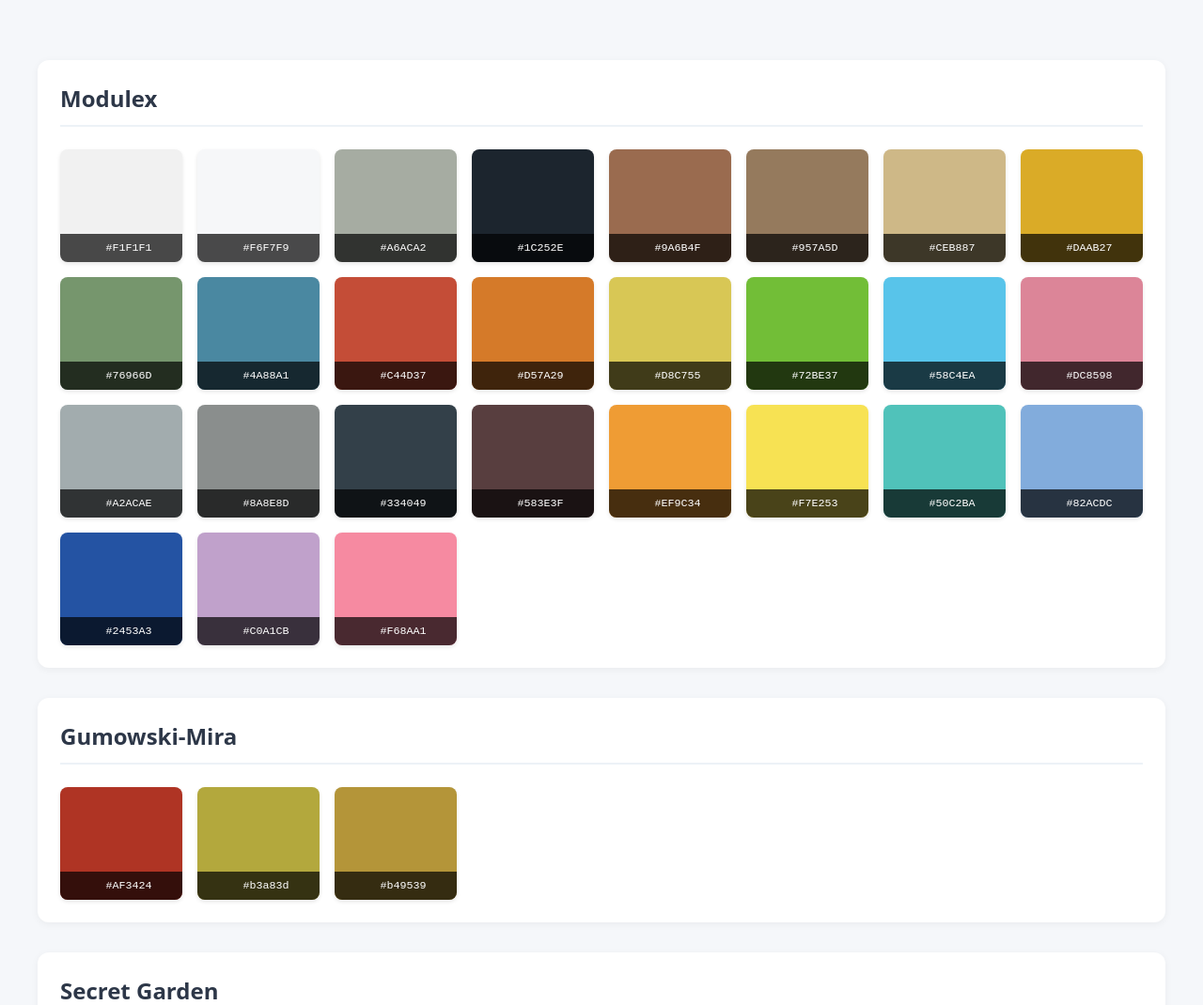
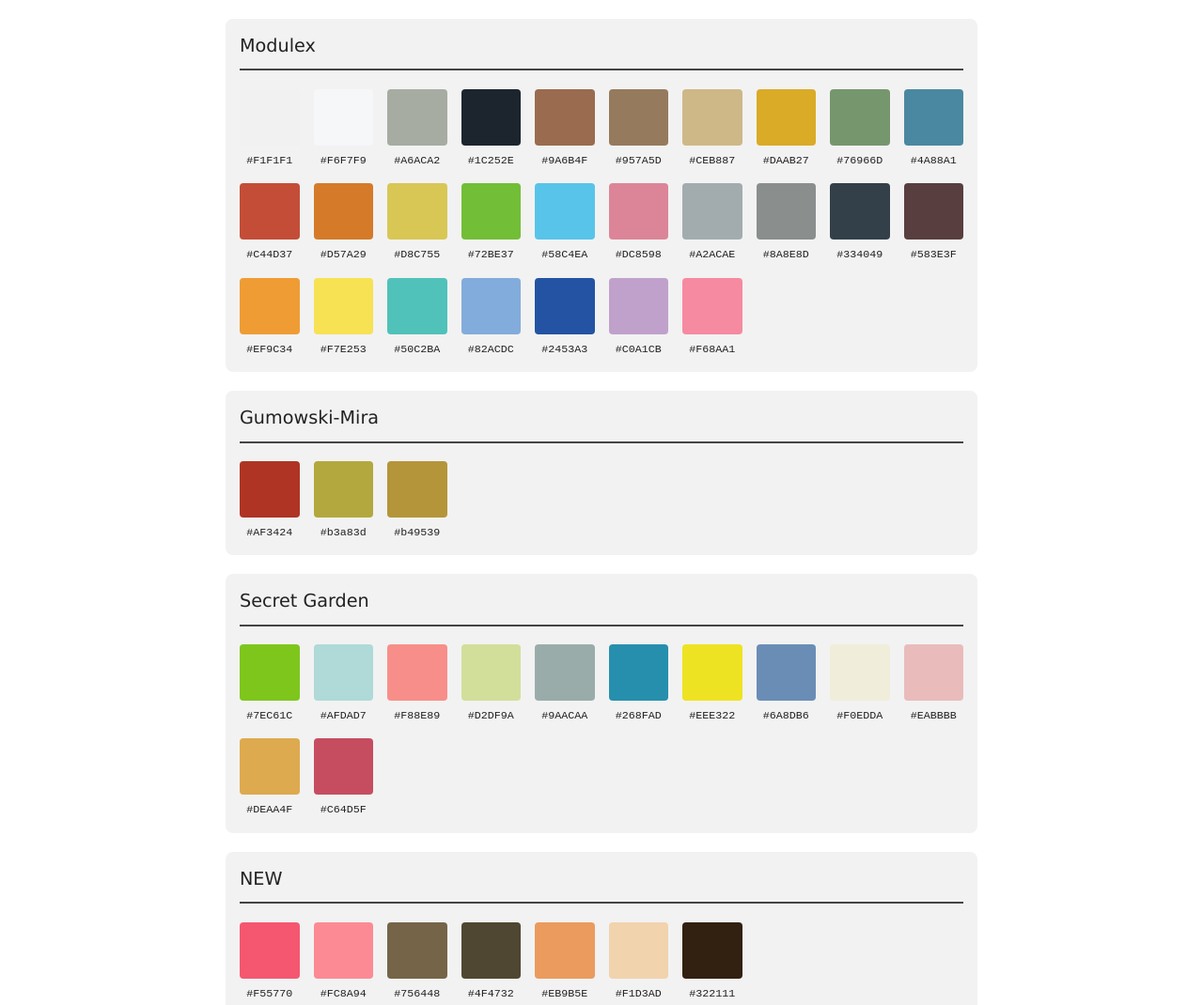
Before and after one commit to khoroo/swatches, a plain HTML site: page docs/index.html in a window 1280 px wide. Shown: the top 1070 px of the page at 94% size. Drawn offline with Linux system fonts and the light colour scheme.

Commit message:
changed swatch display to match index

```diff
--- a/docs/index.html
+++ b/docs/index.html
@@ -3,72 +3,96 @@
 <head>
   <title>Colour Swatches</title>
   <style>
+    :root {
+      --width: 800px;
+      --font-main: Verdana, sans-serif;
+      --font-secondary: Verdana, sans-serif;
+      --font-scale: 1em;
+      --background-color: #fff;
+      --heading-color: #222;
+      --text-color: #444;
+      --link-color: #3273dc;
+      --visited-color: #8b6fcb;
+      --code-background-color: #f2f2f2;
+      --code-color: #222;
+    }
+
+    @media (prefers-color-scheme: dark) {
+      :root {
+        --background-color: #333;
+        --heading-color: #eee;
+        --text-color: #ddd;
+        --link-color: #8cc2dd;
+        --visited-color: #8b6fcb;
+        --code-background-color: #777;
+        --code-color: #ddd;
+      }
+    }
+
     body {
-      font-family: system-ui, -apple-system, sans-serif;
-      background: #f5f7fa;
-      padding: 2em;
-      max-width: 1200px;
-      margin: 0 auto;
+      font-family: var(--font-secondary);
+      font-size: var(--font-scale);
+      margin: auto;
+      padding: 20px;
+      max-width: var(--width);
+      text-align: left;
+      background-color: var(--background-color);
+      color: var(--text-color);
+      line-height: 1.5;
     }
 
     .swatch-group {
-      background: white;
-      border-radius: 12px;
-      padding: 1.5em;
-      margin: 2em 0;
-      box-shadow: 0 2px 8px rgba(0,0,0,0.05);
+      background-color: var(--code-background-color);
+      border-radius: 8px;
+      padding: 15px;
+      margin-bottom: 20px;
     }
 
     .group-name {
-      font-size: 1.5em;
-      font-weight: 600;
-      color: #2d3748;
+      color: var(--heading-color);
+      font-size: 1.2em;
       margin-bottom: 1em;
-      border-bottom: 2px solid #edf2f7;
       padding-bottom: 0.5em;
+      border-bottom: 2px solid var(--text-color);
     }
 
     .swatch-container {
       display: grid;
-      grid-template-columns: repeat(auto-fill, minmax(120px, 1fr));
-      gap: 1em;
+      grid-template-columns: repeat(auto-fill, minmax(60px, 1fr));
+      gap: 15px;
     }
 
     .swatch {
       position: relative;
-      height: 120px;
-      border-radius: 8px;
+      height: 60px;
+      border-radius: 4px;
       cursor: pointer;
-      box-shadow: 0 2px 4px rgba(0,0,0,0.1);
-      overflow: hidden;
     }
 
     .hex {
-      background: rgba(0,0,0,0.7);
-      color: white;
-      padding: 8px;
       font-family: monospace;
-      width: 100%;
+      color: var(--code-color);
+      font-size: 0.9em;
       text-align: center;
-      font-size: 0.9em;
-      position: absolute;
-      bottom: 0;
+      margin-top: 8px;
     }
 
-    .copy-message {
-      position: absolute;
-      top: 50%;
-      left: 50%;
-      transform: translate(-50%, -50%);
-      background: rgba(255,255,255,0.9);
-      padding: 0.5em 1em;
+    .swatch {
+      position: relative;
+      height: 60px;
       border-radius: 4px;
-      font-weight: 500;
-      display: none;
+      cursor: pointer;
+      outline: 2px solid transparent;
+      outline-offset: 2px;
     }
 
-    .swatch.copied .copy-message {
-      display: block;
+    @keyframes flash-outline {
+      0%, 100% { outline-color: transparent; }
+      10%, 90% { outline-color: var(--heading-color); }
+    }
+
+    .swatch.copied {
+      animation: flash-outline 0.18s ease-out;
     }
   </style>
 </head>
@@ -95,22 +119,28 @@
           swatchContainer.className = 'swatch-container';
 
           group.colours.forEach(colour => {
+            const swatchDiv = document.createElement('div');
             const swatch = document.createElement('div');
             swatch.className = 'swatch';
             swatch.style.background = colour;
 
-            swatch.innerHTML = `
-              <div class="hex">${colour}</div>
-              <div class="copy-message">Copied!</div>
-            `;
+            const hexDiv = document.createElement('div');
+            hexDiv.className = 'hex';
+            hexDiv.textContent = colour;
+
+            // No copy message element needed
+            swatchDiv.appendChild(swatch);
+            swatchDiv.appendChild(hexDiv);
 
             swatch.addEventListener('click', async () => {
               await navigator.clipboard.writeText(colour);
               swatch.classList.add('copied');
-              setTimeout(() => swatch.classList.remove('copied'), 1000);
+              swatch.addEventListener('animationend', () => {
+                swatch.classList.remove('copied');
+              }, { once: true });
             });
 
-            swatchContainer.appendChild(swatch);
+            swatchContainer.appendChild(swatchDiv);
           });
 
           groupDiv.appendChild(nameDiv);
```
